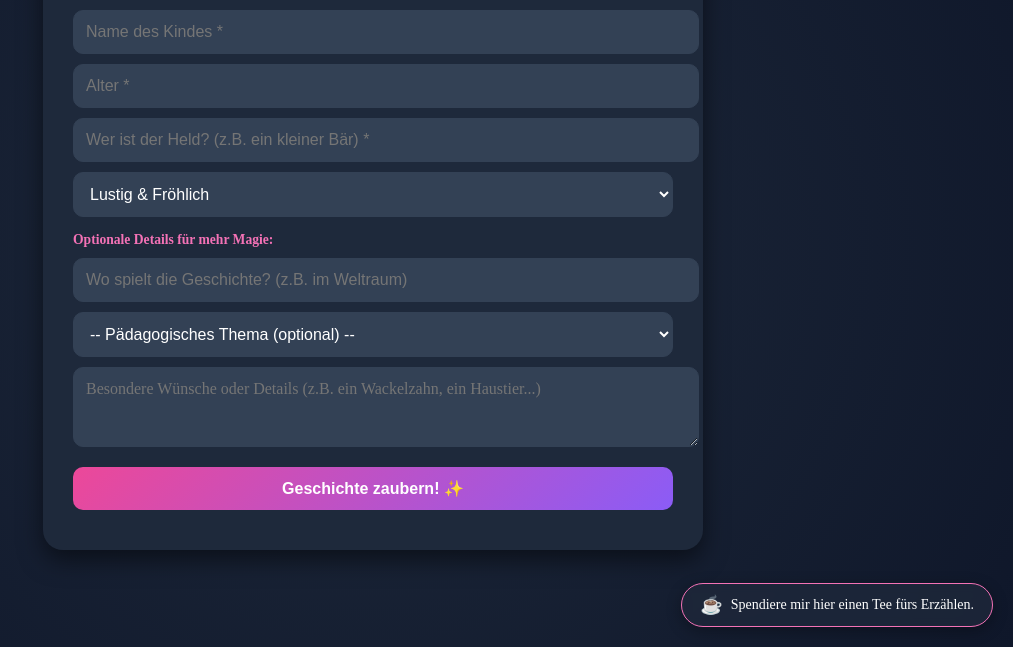
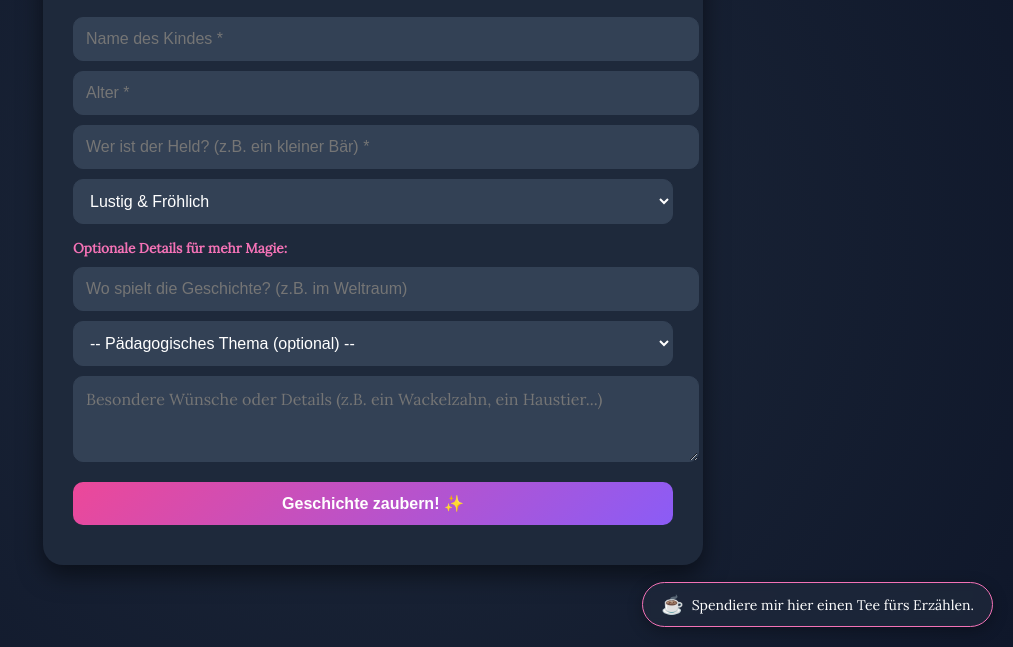
Before and after one commit to Jonesjimbo123/Zauberhafte-geschichten, a plain HTML site: page index.html in a window 1280 px wide. Shown: the part 153-800 px from the top of the page, without its empty margins (267-1280 px from the left). Drawn offline with nearby package versions, Linux system fonts and the light colour scheme.

Commit message:
Update index.html

```diff
--- a/index.html
+++ b/index.html
@@ -5,6 +5,9 @@
     <meta name="viewport" content="width=device-width, initial-scale=1.0">
     <title>Zauberhafte Geschichten</title>
     <link rel="stylesheet" href="style.css">
+    <link rel="preconnect" href="https://fonts.googleapis.com">
+<link rel="preconnect" href="https://fonts.gstatic.com" crossorigin>
+<link href="https://fonts.googleapis.com/css2?family=Cinzel:wght@700&family=Lora:ital,wght@0,400;1,400&display=swap" rel="stylesheet">
     <script src="https://cdnjs.cloudflare.com/ajax/libs/jspdf/2.5.1/jspdf.umd.min.js"></script>
 </head>
 <body>
```
